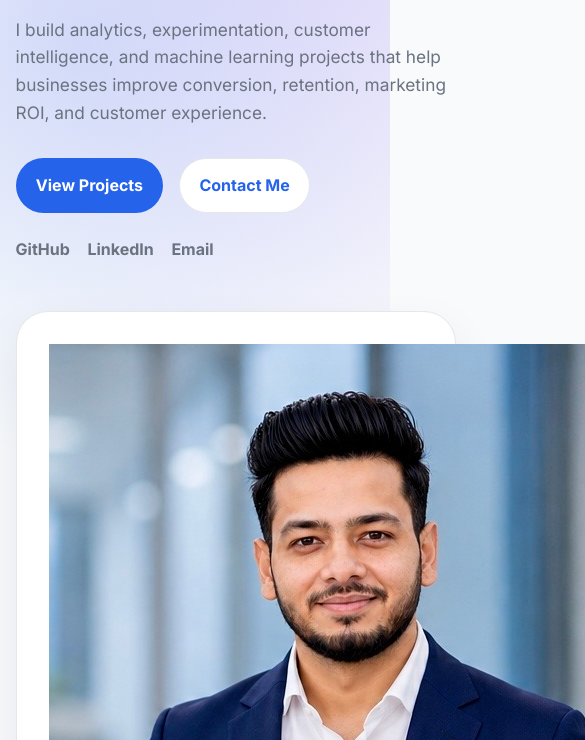
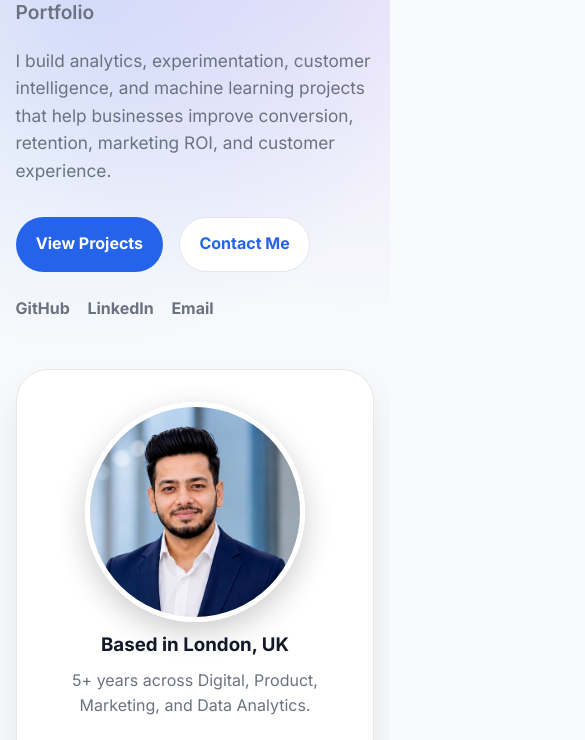
Before and after one commit to kaushiks1/kaushiks1.github.io, a plain HTML site: page index.html in a window 390 px wide. Shown: the part 353-1093 px from the top of the page, 585 px wide, since content can reach past the window. Drawn offline with Linux system fonts and the light colour scheme.

Commit message:
Add styles for profile photo in hero card

```diff
--- a/style.css
+++ b/style.css
@@ -442,4 +442,14 @@ a {
   .hero-card {
     max-width: 440px;
   }
+
+
+    .profile-photo {
+    width: 220px;
+    height: 220px;
+    border-radius: 50%;
+    object-fit: cover;
+    border: 5px solid white;
+    box-shadow: 0 10px 30px rgba(0,0,0,0.2);
+ }
 }
```
